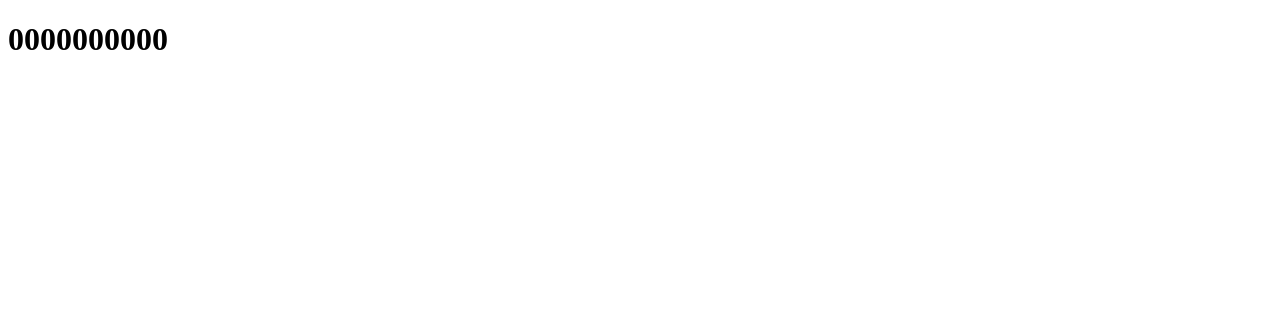
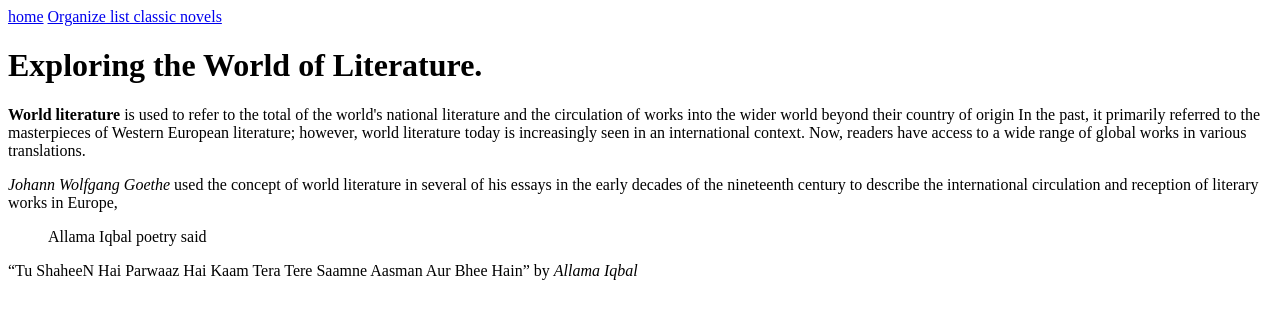
Before and after one commit to billu006/0000, a plain HTML site: page index.html in a window 1280 px wide. Drawn offline with Linux system fonts and the light colour scheme.

Commit message:
assignment 4

```diff
--- a/index.html
+++ b/index.html
@@ -1,11 +1,29 @@
 <!DOCTYPE html>
 <html lang="en">
+
 <head>
     <meta charset="UTF-8">
     <meta name="viewport" content="width=device-width, initial-scale=1.0">
-    <title>Document</title>
+    <title>Text Markup, Lists, and Links Challenge.</title>
 </head>
+
 <body>
-    <h1> 0000000000</h1>
+    <a href="./index.html">home</a>
+    <a href="./organizelistclassicnavels.html">Organize list classic novels</a>
+    <h1>Exploring the World of Literature.</h1>
+    <p><strong>World literature</strong> is used to refer to the total of the world's national literature and the
+        circulation of works into the wider world beyond their country of origin In the past, it primarily referred to
+        the masterpieces of Western European literature; however, world literature today is increasingly seen in an
+        international context. Now, readers have access to a wide range of global works in various translations.</p>
+    <p><em>Johann Wolfgang Goethe</em> used the concept of world literature in several of his essays in the early
+        decades of the nineteenth century to describe the international circulation and reception of literary works in
+        Europe,</p>
+    <blockquote cite="https://runjhunnoopur.medium.com/parwaaz-how-high-do-you-want-to-fly-624a862e5733">
+        <p>Allama Iqbal poetry said </p>
+    </blockquote>
+    <p><q>Tu ShaheeN Hai Parwaaz Hai Kaam Tera
+        Tere Saamne Aasman Aur Bhee Hain</q> by <em>Allama Iqbal</em></p>
+
 </body>
+
 </html>
```
Also changed, not shown: organizelistclassicnavels.html (added, +20 -0 lines).
